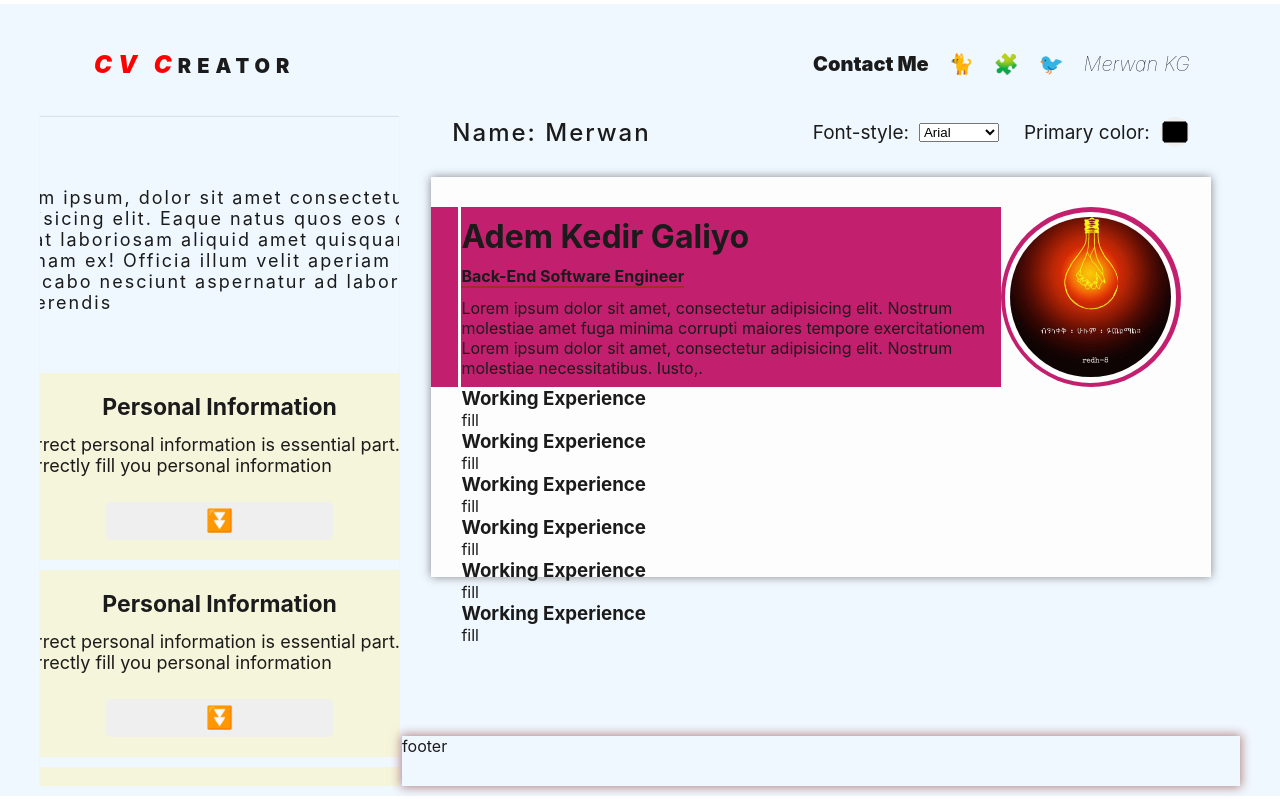
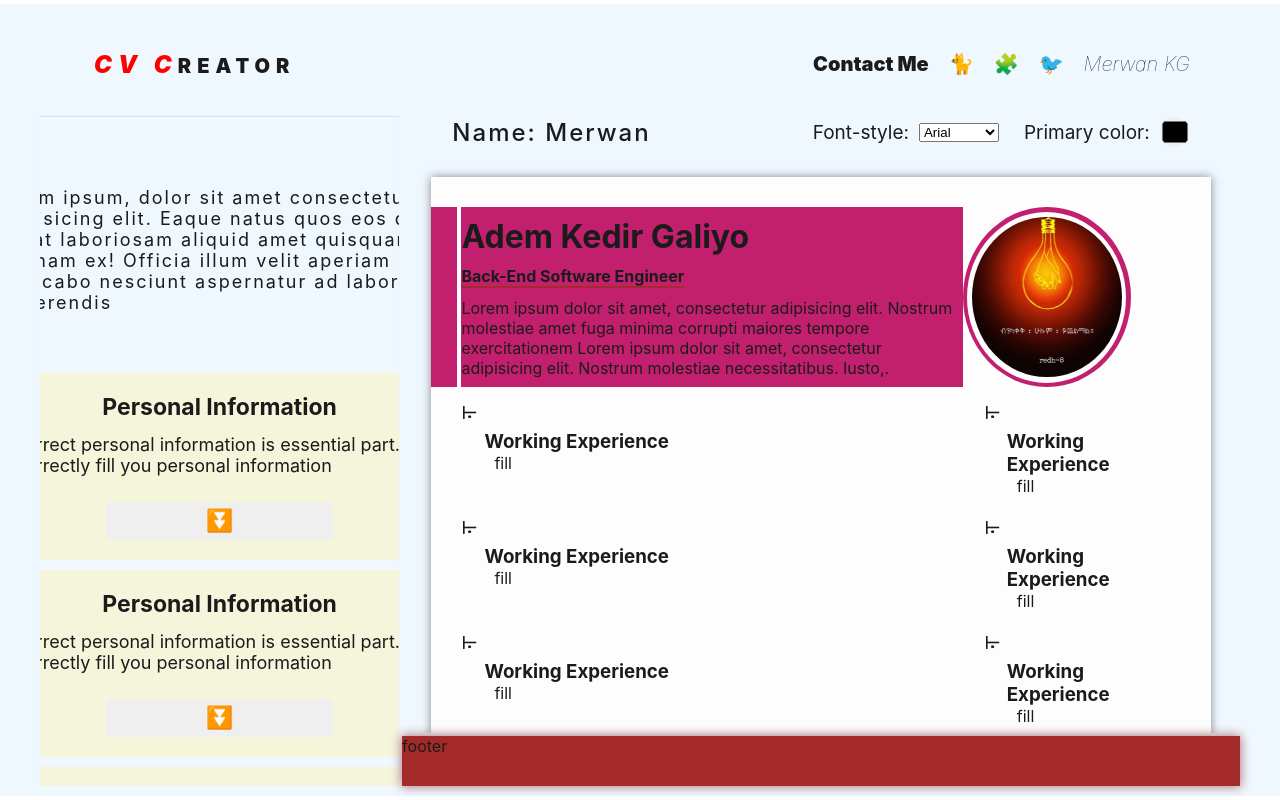
Before and after one commit to marwanGA09/Cv-project, a React (Vite) app: page / in a window 1280 px wide. Built offline with nearby package versions, Linux system fonts and the light colour scheme.

Commit message:
style cv-card wrapper component

```diff
--- a/src/index.scss
+++ b/src/index.scss
@@ -156,9 +156,6 @@ body {
     font-size: 1.8rem;
   }
 
-  div {
-  }
-
   button {
     font-size: 2.2rem;
     padding: 0.6rem 10rem;
@@ -176,6 +173,8 @@ body {
     }
   }
 }
+
+// CV STYLE
 
 .cv-container {
   @include flex();
@@ -225,15 +224,16 @@ body {
 .cv {
   width: 93%;
   padding: 3rem;
-  height: 40rem;
   background-color: $cv-bg-color;
   box-shadow: 0 0 9px 0 rgba(51, 51, 51, 0.573);
+  display: flex;
+  flex-direction: column;
+  gap: 2rem;
 
   &__header {
     display: flex;
     justify-content: space-between;
     align-items: stretch;
-  }
 
     .personal-description {
       width: 75%;
@@ -273,6 +273,7 @@ body {
       border-radius: 50%;
       background-color: $cv-bg-primary-color;
       @include flex();
+      margin-right: 5rem;
 
       div {
         width: 95%;
@@ -290,7 +291,56 @@ body {
     }
   }
 
+  &__main {
+    display: grid;
+    grid-template-columns: 5fr 2fr;
+    gap: 3rem;
+
+    .left {
+      // background-color: aquamarine;
+      height: 150rem;
+    }
+
+    .right {
+      // background-color: burlywood;
+      height: 150rem;
+    }
+  }
+}
+
+.cv-card {
+  width: auto;
+  height: 10rem;
+  margin: 1.5rem;
+  padding: 0.8rem;
+  // background-color: bisque;
+  position: relative;
+  div {
+    padding-left: 1rem;
+  }
+
+  // &::after,
+  &::before {
+    position: absolute;
+    top: -3rem;
+    font-size: 3rem;
+    content: '⸇';
+  }
+
+  &::before {
+    left: -1rem;
+    transform: rotateY(-180deg) rotate(90deg);
+  }
+  // &::after {
+  //   right: -1rem;
+  //   transform: rotate(90deg);
+  // }
+}
+
+// FOOTER STYLE
 .footer {
+  // rule
+  background-color: brown;
 }
 
 // UN USED ANIMATION
```
Lines whose indentation alone changed are shown as unchanged.
